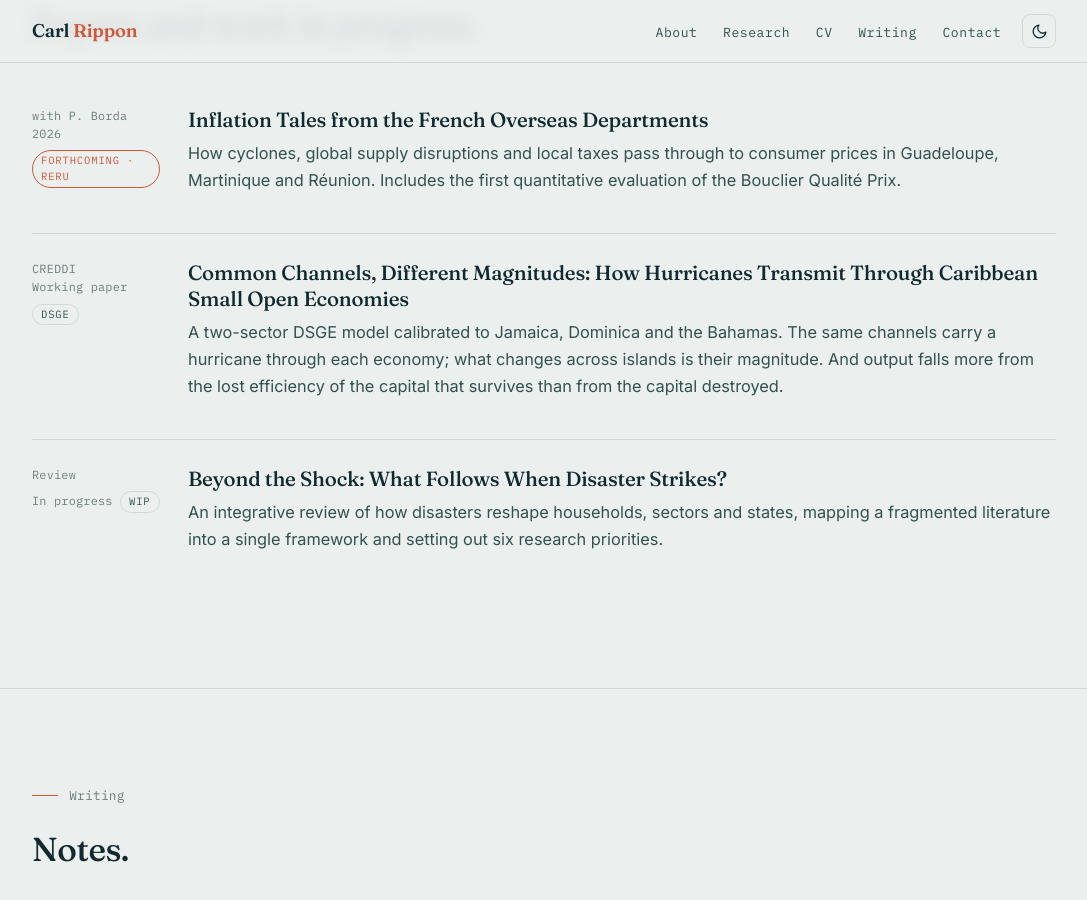
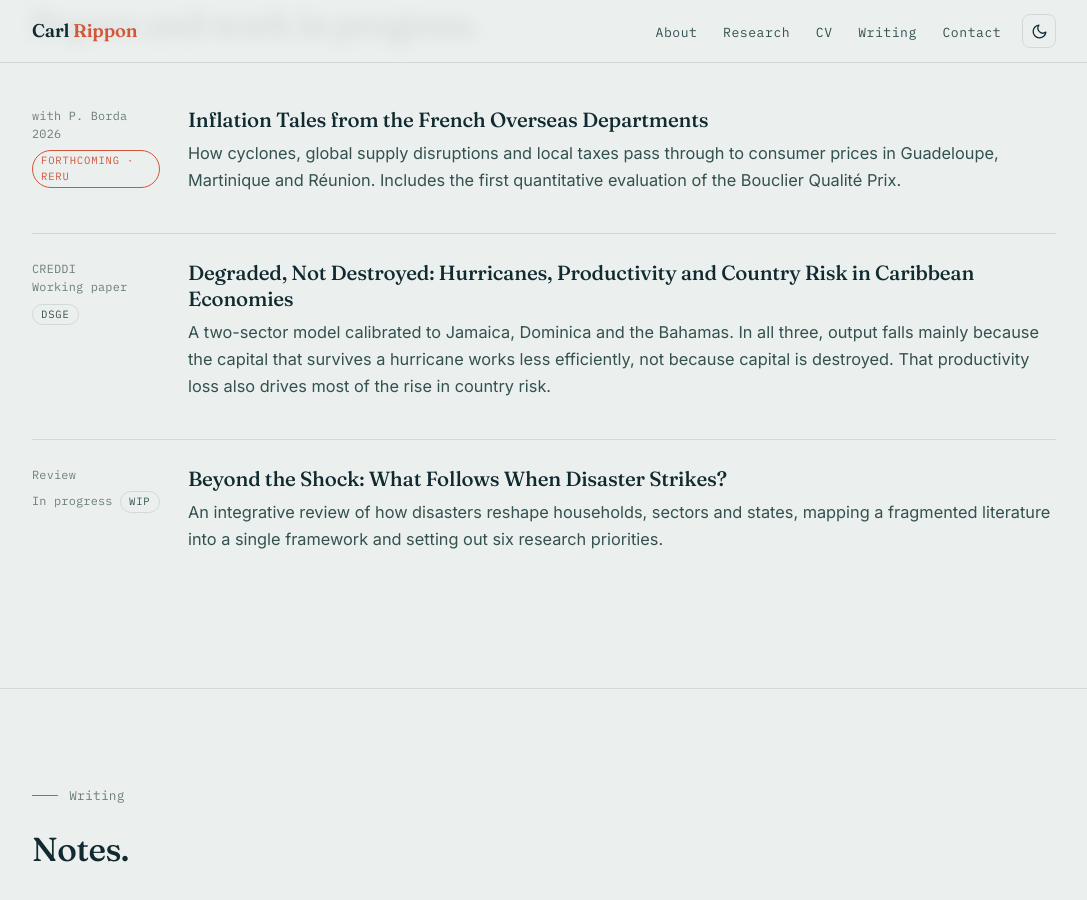
Before and after one commit to carlrippon/carlrippon.github.io, a Jekyll site: the page built from index.html, in a window 1280 px wide and 900 px high, scrolled down 1647 px. Shown: the whole window, without its empty margins (96-1183 px from the left). Built offline with Jekyll 4.4.1, drawn with Linux system fonts in a browser that asks for light colours.

Commit message:
Add files via upload

```diff
--- a/cv.html
+++ b/cv.html
@@ -45,7 +45,7 @@ permalink: /cv/
       <p class="cv-h3">Working papers</p>
       <div class="cv-row">
         <div class="cv-meta">CREDDI</div>
-        <div class="cv-body">&ldquo;Common Channels, Different Magnitudes: How Hurricanes Transmit Through Caribbean Small Open Economies&rdquo;.</div>
+        <div class="cv-body">&ldquo;Degraded, Not Destroyed: Hurricanes, Productivity and Country Risk in Caribbean Economies&rdquo;.</div>
       </div>
       <p class="cv-h3">Work in progress</p>
       <div class="cv-row">
@@ -75,10 +75,11 @@ permalink: /cv/
 
     <div class="cv-sec">
       <h2>Conference presentations &amp; seminars</h2>
-      <div class="cv-row"><div class="cv-meta">Nov 2026</div><div class="cv-body"><strong>UCD Workshop on Climate and Geopolitical Risks</strong>. Dublin, Ireland.</div></div>
+      <div class="cv-row"><div class="cv-meta">Nov 2026</div><div class="cv-body"><strong>Climate, Weather and Geopolitical Risk: International Financial Spillovers, Systemic Risk and Policy Responses Workshop</strong>. Dublin, Ireland.</div></div>
       <div class="cv-row"><div class="cv-meta">Nov 2025</div><div class="cv-body"><strong>ASSET 2025</strong>, Meeting of the Association of Southern European Economic Theorists. Rabat, Morocco.</div></div>
       <div class="cv-row"><div class="cv-meta">Nov 2025</div><div class="cv-body"><strong>TEPP 2025</strong>, Annual Conference of the CNRS TEPP Research Network. Rennes, France.</div></div>
       <div class="cv-row"><div class="cv-meta">Nov 2024</div><div class="cv-body"><strong>ARUM 2024</strong>, Actes de la Recherche Ultra Marine. Paris, France.</div></div>
+      <div class="cv-row"><div class="cv-meta">Nov 2026</div><div class="cv-body">CREDDI Doctoral Seminar, University of Antilles.</div></div>
       <div class="cv-row"><div class="cv-meta">Jan 2025</div><div class="cv-body">Research Seminar &ldquo;Eryc Edinval&rdquo;, CREDDI, University of Antilles.</div></div>
       <div class="cv-row"><div class="cv-meta">Feb 2024</div><div class="cv-body">CREDDI Doctoral Seminar, University of Antilles.</div></div>
     </div>
--- a/index.html
+++ b/index.html
@@ -324,8 +324,8 @@
             <span class="tag">DSGE</span>
           </div>
           <div>
-            <h3>Common Channels, Different Magnitudes: How Hurricanes Transmit Through Caribbean Small Open Economies</h3>
-            <p>A two-sector DSGE model calibrated to Jamaica, Dominica and the Bahamas. The same channels carry a hurricane through each economy; what changes across islands is their magnitude. And output falls more from the lost efficiency of the capital that survives than from the capital destroyed.</p>
+            <h3>Degraded, Not Destroyed: Hurricanes, Productivity and Country Risk in Caribbean Economies</h3>
+            <p>A two-sector model calibrated to Jamaica, Dominica and the Bahamas. In all three, output falls mainly because the capital that survives a hurricane works less efficiently, not because capital is destroyed. That productivity loss also drives most of the rise in country risk.</p>
           </div>
         </article>
 
```
